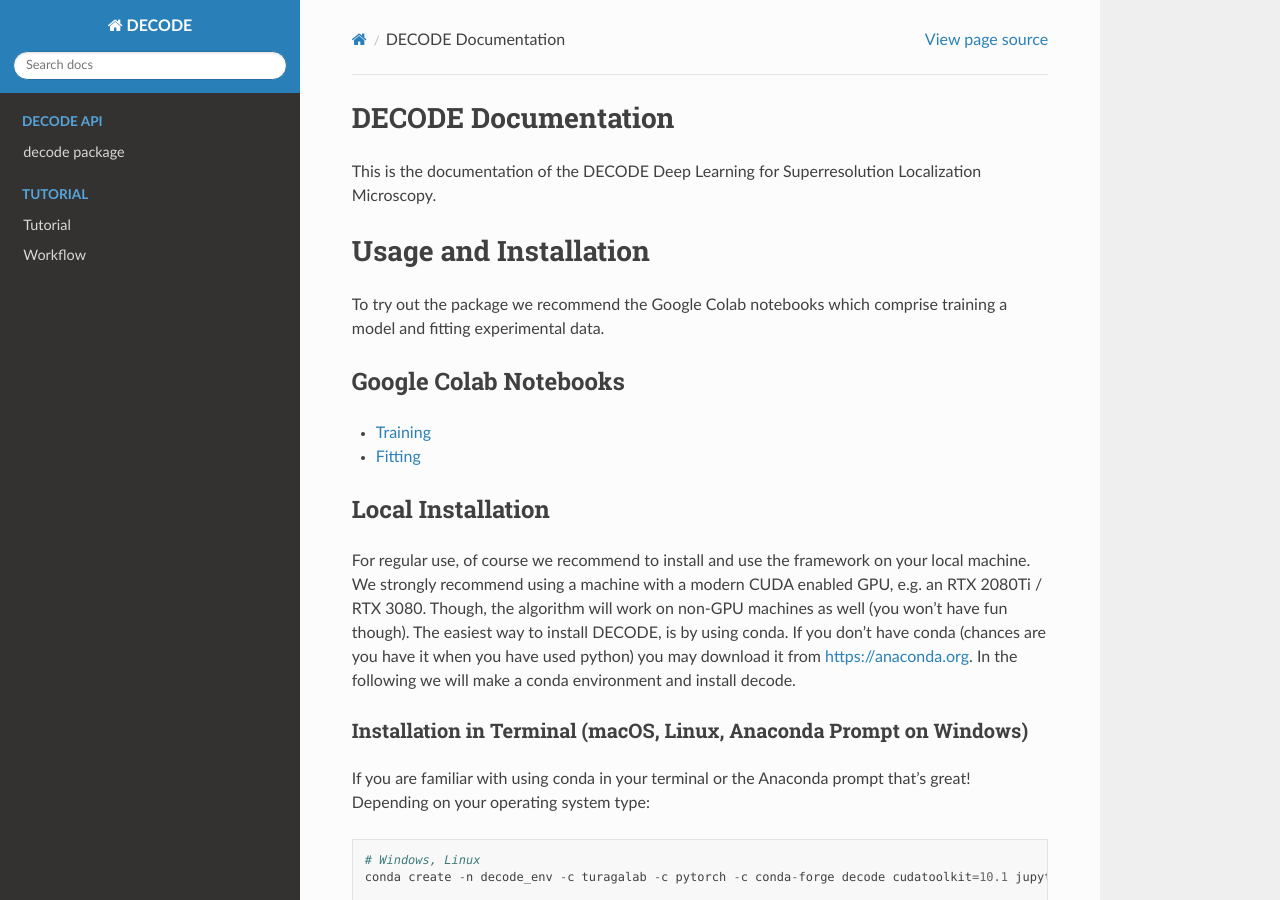
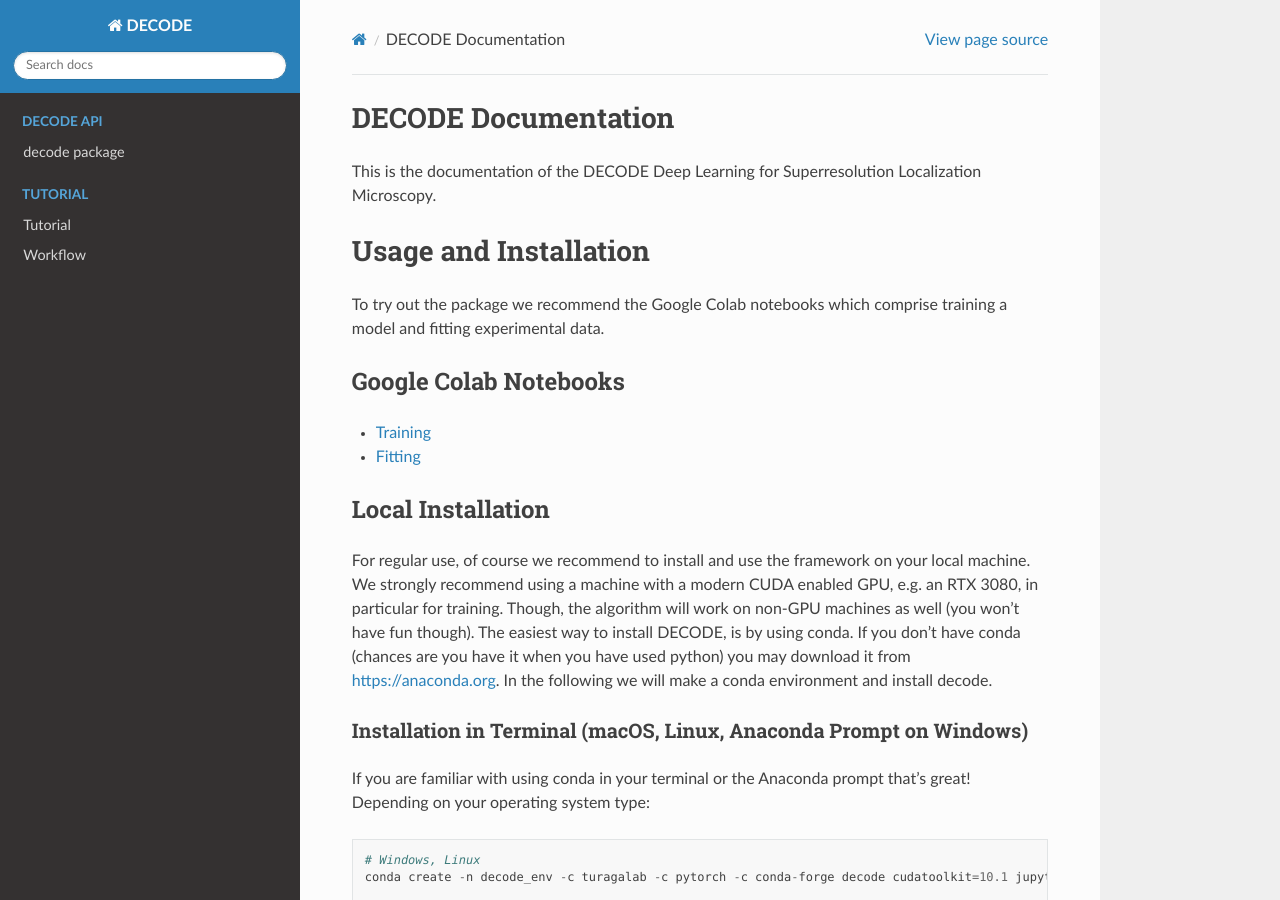
Before and after one commit to TuragaLab/DECODE, a Sphinx documentation site: the page built from docs/source/index.rst, in a window 1280 px wide and 900 px high. Built offline with Sphinx 7.4.7 and the Read the Docs theme 2.0.0, drawn with Linux system fonts in a browser that asks for light colours.

Commit message:
Clearify docs

```diff
--- a/docs/source/index.rst
+++ b/docs/source/index.rst
@@ -15,7 +15,7 @@ Local Installation
 ##################
 
 For regular use, of course we recommend to install and use the framework on your local machine.
-We strongly recommend using a machine with a modern CUDA enabled GPU, e.g. an RTX 2080Ti / RTX 3080.
+We strongly recommend using a machine with a modern CUDA enabled GPU, e.g. an RTX 3080, in particular for training.
 Though, the algorithm will work on non-GPU machines as well (you won't have fun though).
 The easiest way to install DECODE, is by using conda.
 If you don't have conda (chances are you have it when you have used python) you may download it from https://anaconda.org.
```
